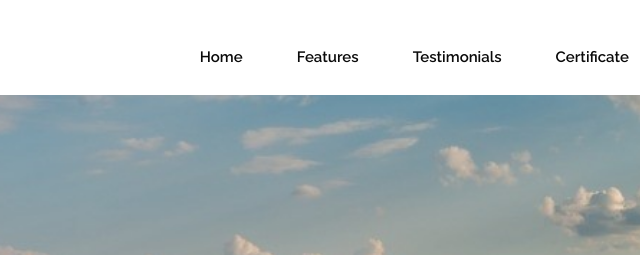
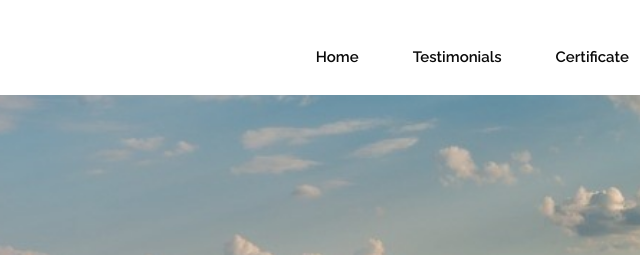
Before and after one commit to buzzcorpindia/buzzcorpindia.github.io, a plain HTML site: page index.html in a window 1280 px wide. Shown: the top 255 px of the page, 387-1027 px from the left. Drawn offline with Linux system fonts and the light colour scheme; some packages are replaced by stand-ins of ours.

Commit message:
Update index.html

```diff
--- a/index.html
+++ b/index.html
@@ -38,8 +38,7 @@
 						<div class="collapse navbar-collapse" id="bs-example-navbar-collapse-1">
 							<ul class="nav navbar-nav navbar-right text-center">
 								<li><a href="#top">Home</a></li>
-								<li><a href="#features-list">Features</a></li>
-								<li><a href="#testimonials">Testimonials</a></li>
+								<li><a href="#Founders">Testimonials</a></li>
 								<li><a href="#extra-features">Certificate</a></li>
 								<li><a class="button green border light rounded" href="#contact">Contact Us</a></li>
 							</ul>
```
